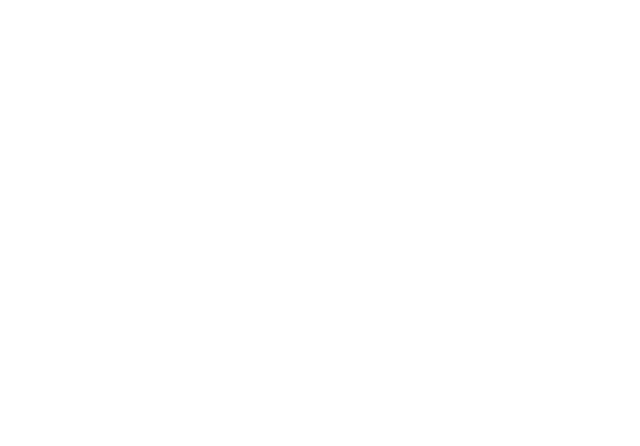
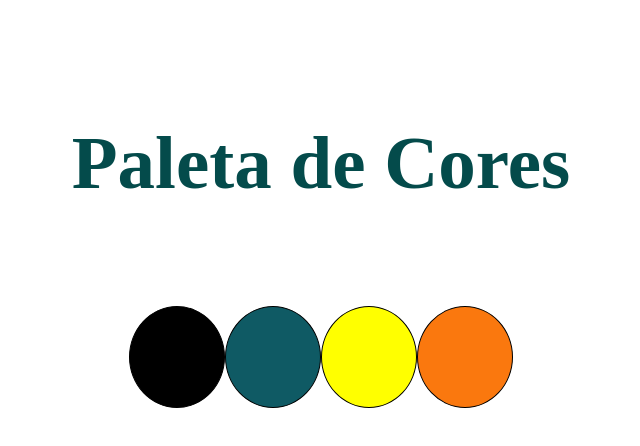
Before and after one commit to brenolg/Pixel-Art-HTML-JS, a website: page index.html in a window 1280 px wide. Shown: the whole page, without its empty margins (319-959 px from the left). Drawn offline with Linux system fonts and the light colour scheme.

Commit message:
Requisitos 1,2 e 3

```diff
--- a/index.html
+++ b/index.html
@@ -4,9 +4,24 @@
     <meta charset="UTF-8">
     <meta http-equiv="X-UA-Compatible" content="IE=edge">
     <meta name="viewport" content="width=device-width, initial-scale=1.0">
+    <link rel="stylesheet" href="style.css">
     <title>Document</title>
 </head>
 <body>
+    <main>
+        <section id="preferencias">
+            <h1 id="title" >Paleta de Cores</h1>
+            <div id="color-palette">
+                <div class="color" id="cor1"></div>
+                <div class="color" id="cor2"></div>
+                <div class="color" id="cor3"></div>
+                <div class="color" id="cor4"></div>
+            </div>
+        </section>
+
+    </main>
+
 
 </body>
 </html>
+<script src="script.js"></script>
--- /dev/null
+++ b/style.css
@@ -0,0 +1,43 @@
+* {
+    padding: o;
+    margin: 0;
+}
+
+#preferencias {
+    text-align: center;
+    font-size: 50px;
+    margin-top: 120px;
+    color: rgb(4, 75, 75);
+}
+
+#color-palette{
+    display: flex;
+    justify-content: center;
+    justify-content: space-around;
+    width: 30%;
+    margin: auto;
+}
+
+.color {
+    height: 100px;
+    width: 100px;
+    border: 1px solid black;
+    margin-top: 100px;
+    border-radius: 50%;
+}
+
+#cor1 {
+    background-color: black;
+}
+
+#cor2 {
+    background-color: rgb(15, 90, 100);
+}
+
+#cor3 {
+    background-color: yellow;
+}
+
+#cor4 {
+    background-color: rgb(250, 120, 14);
+}
```
Also changed, not shown: cypress/screenshots/project.spec.js/4 - Adicione à página um quadro contendo 25 pixels -- Verifica se a cor inicial dos pixels dentro do quadro, ao abrir a página, é branca (failed).png (added), cypress/screenshots/project.spec.js/4 - Adicione à página um quadro contendo 25 pixels -- Verifica se cada pixel individual dentro do quadro possui a `classe` denominada `pixel` (failed).png (added), cypress/screenshots/project.spec.js/4 - Adicione à página um quadro contendo 25 pixels -- Verifica se o quadro de pixels possui o `id` denominado `pixel-board` (failed).png (added), script.js (added), 1 other file.
